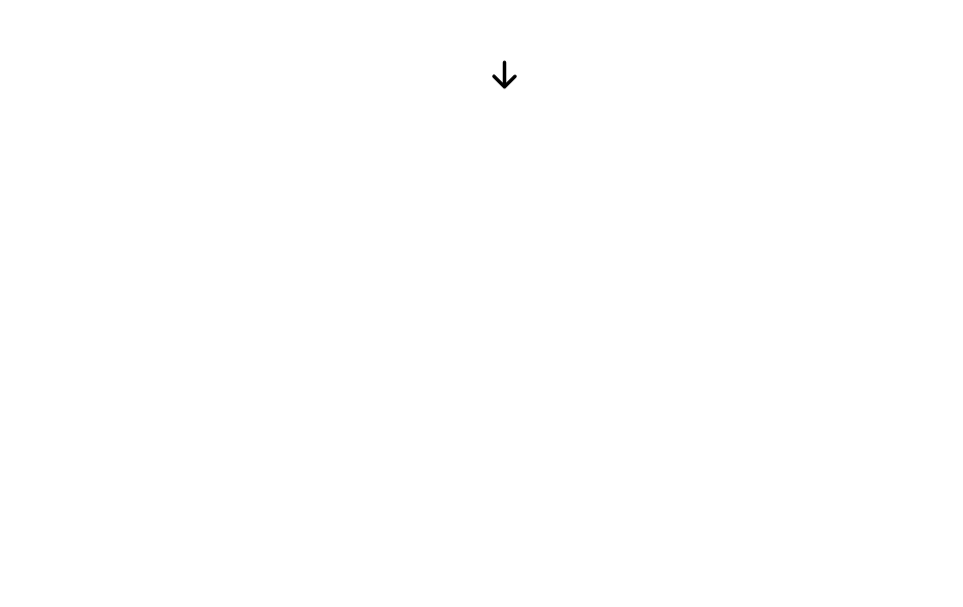
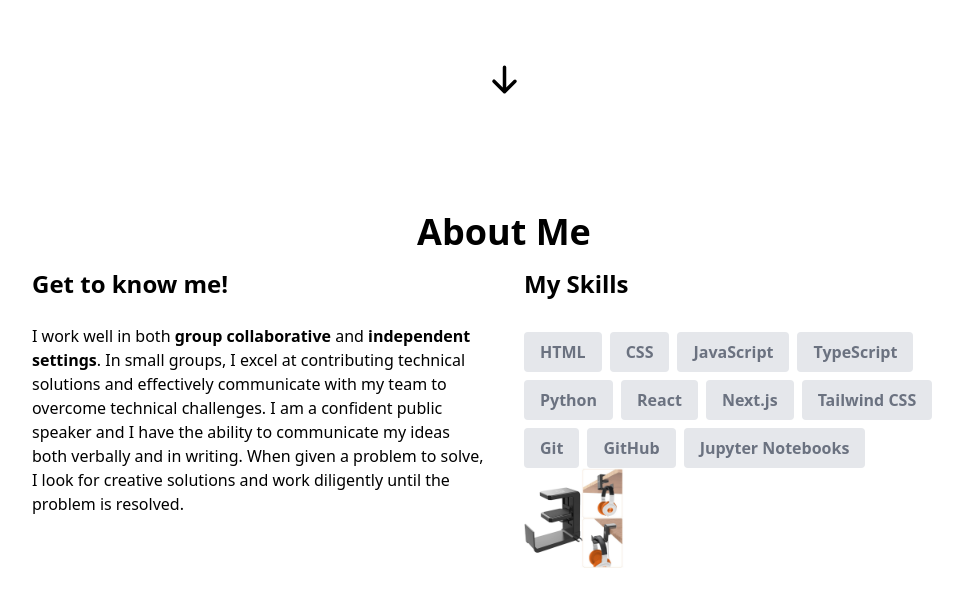
Before and after one commit to Dsackler/portfolio_website, a Next.js app: page / in a window 1280 px wide. Shown: the part 903-1510 px from the top of the page, without its empty margins (136-1099 px from the left). Before the commit the page ends 1003 px from the top, so only its background shows below. Built offline with nearby package versions, Linux system fonts and the light colour scheme.

Commit message:
added about section. Working on styling

```diff
--- a/app/page.tsx
+++ b/app/page.tsx
@@ -1,9 +1,11 @@
+import { AboutSection } from '@/components/AboutSection';
 import HeroSection from '@/components/HeroSection';
 
 export default function Home() {
   return (
     <main className='mx-auto max-w-3xl px-4 sm:px-6 md:max-w-5xl'>
       <HeroSection />
+      <AboutSection />
     </main>
   );
 }
--- /dev/null
+++ b/components/AboutSection.tsx
@@ -0,0 +1,65 @@
+import React from 'react';
+import Image from 'next/image';
+
+const skills = [
+  { skill: 'HTML' },
+  { skill: 'CSS' },
+  { skill: 'JavaScript' },
+  { skill: 'TypeScript' },
+  { skill: 'Python' },
+  { skill: 'React' },
+  { skill: 'Next.js' },
+  { skill: 'Tailwind CSS' },
+  { skill: 'Git' },
+  { skill: 'GitHub' },
+  { skill: 'Jupyter Notebooks' },
+];
+
+export const AboutSection = () => {
+  return (
+    <section id='about'>
+      <div className='my-12 pb-12 md:pt-16 md:pb-48'>
+        <h1 className='text-center font-bold text-4xl'>About Me</h1>
+        <div className='flex flex-col space-y-10 items-stretch justify-center align-top md:flex-row md:text-left md:p-4 md:space-y-0 md:space-x-10'>
+          <div className='md: w-1/2'>
+            <h1 className='text-center text-2xl font-bold mb-6 md:text-left'>
+              Get to know me!
+            </h1>
+            <p>
+              I work well in both
+              <span className='font-bold'> group collaborative</span> and
+              <span className='font-bold'> independent settings</span>. In small
+              groups, I excel at contributing technical solutions and
+              effectively communicate with my team to overcome technical
+              challenges. I am a confident public speaker and I have the ability
+              to communicate my ideas both verbally and in writing. When given a
+              problem to solve, I look for creative solutions and work
+              diligently until the problem is resolved.
+            </p>
+          </div>
+          <div className='md:w-1/2'>
+            <h1 className='text-2xl font-bold mb-6'>My Skills</h1>
+            <div className='flex flex-wrap flex-row justify center md: justify-start'>
+              {skills.map((item, idx) => {
+                return (
+                  <p
+                    key={idx}
+                    className='bg-gray-200 px-4 py-2 mr-2 mt-2 text-gray-500 rounded font-semibold'
+                  >
+                    {item.skill}
+                  </p>
+                );
+              })}
+            </div>
+            <Image
+              src='/Headphone Holder.jpg'
+              alt=''
+              width={100}
+              height={100}
+            />
+          </div>
+        </div>
+      </div>
+    </section>
+  );
+};
```
Also changed, not shown: public/Headphone Holder.jpg (added).
